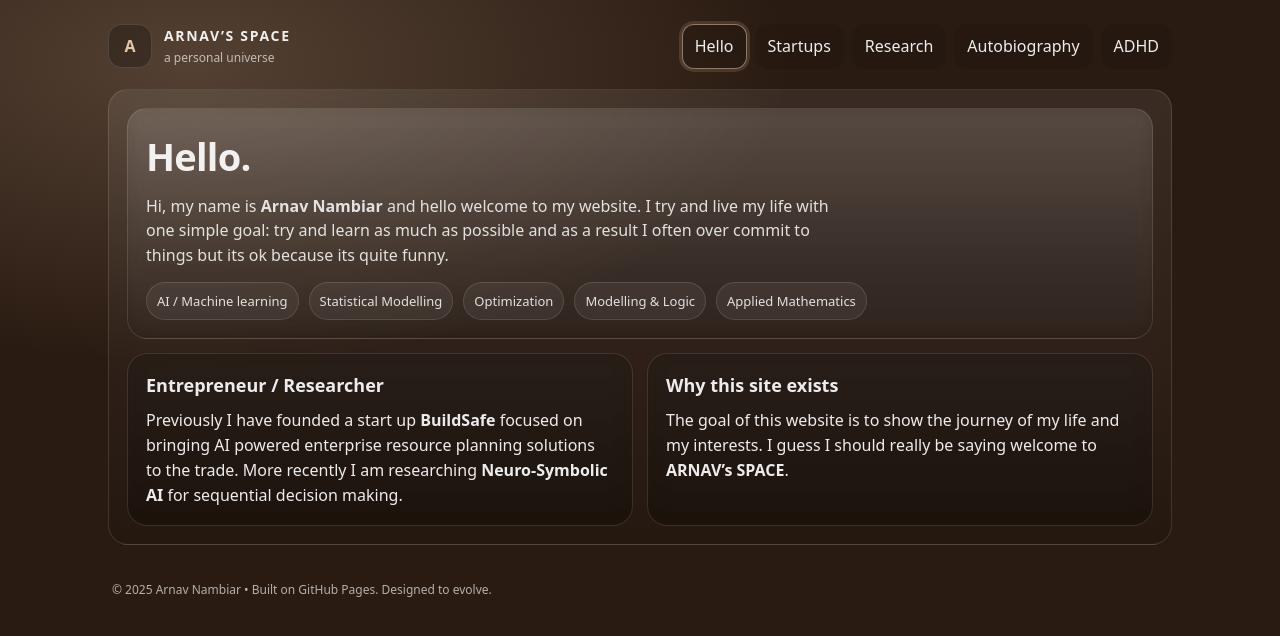
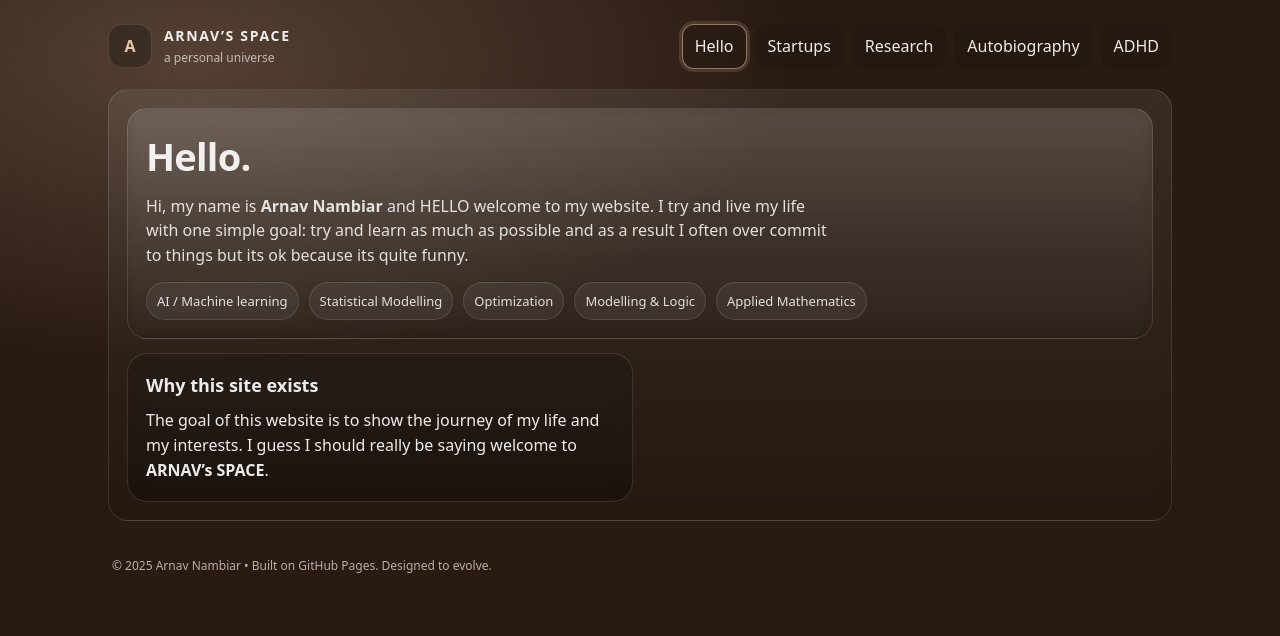
Before and after one commit to ovoarnav/ArnavNambiar.github.io, a React (Vite) app: page /#/hello in a window 1280 px wide. Shown: the top 636 px of the page. Built offline with nearby package versions, Linux system fonts and the light colour scheme.

Commit message:
Update Hello.jsx

```diff
--- a/src/pages/Hello.jsx
+++ b/src/pages/Hello.jsx
@@ -6,7 +6,7 @@ export default function Hello() {
       <div className="hero">
         <h1>Hello.</h1>
         <p className="lead">
-          Hi, my name is <strong>Arnav Nambiar</strong> and hello welcome to my website. I try and
+          Hi, my name is <strong>Arnav Nambiar</strong> and HELLO welcome to my website. I try and
           live my life with one simple goal: try and learn as much as possible and as a result I
           often over commit to things but its ok because its quite funny.
         </p>
@@ -21,14 +21,6 @@ export default function Hello() {
       </div>
 
       <div className="grid">
-        <div className="card">
-          <h2>Entrepreneur / Researcher</h2>
-          <p>
-            Previously I have founded a start up <strong>BuildSafe</strong> focused on bringing AI powered
-            enterprise resource planning solutions to the trade. More recently I am researching{" "}
-            <strong>Neuro-Symbolic AI</strong> for sequential decision making.
-          </p>
-        </div>
 
         <div className="card">
           <h2>Why this site exists</h2>
```
